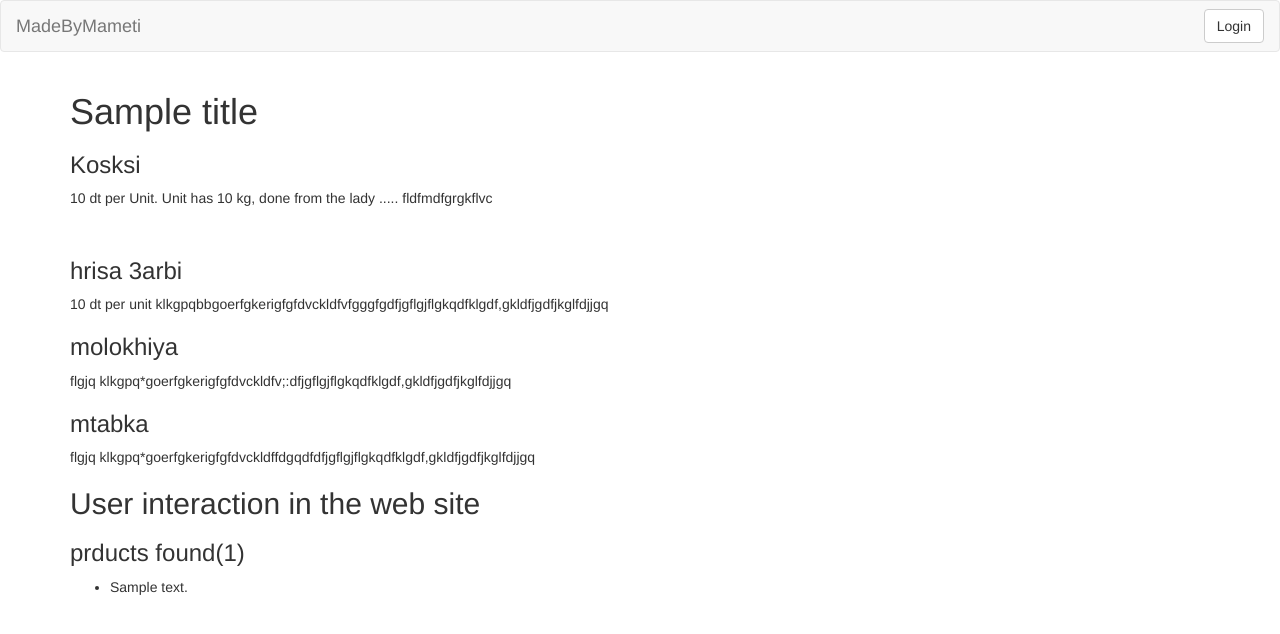
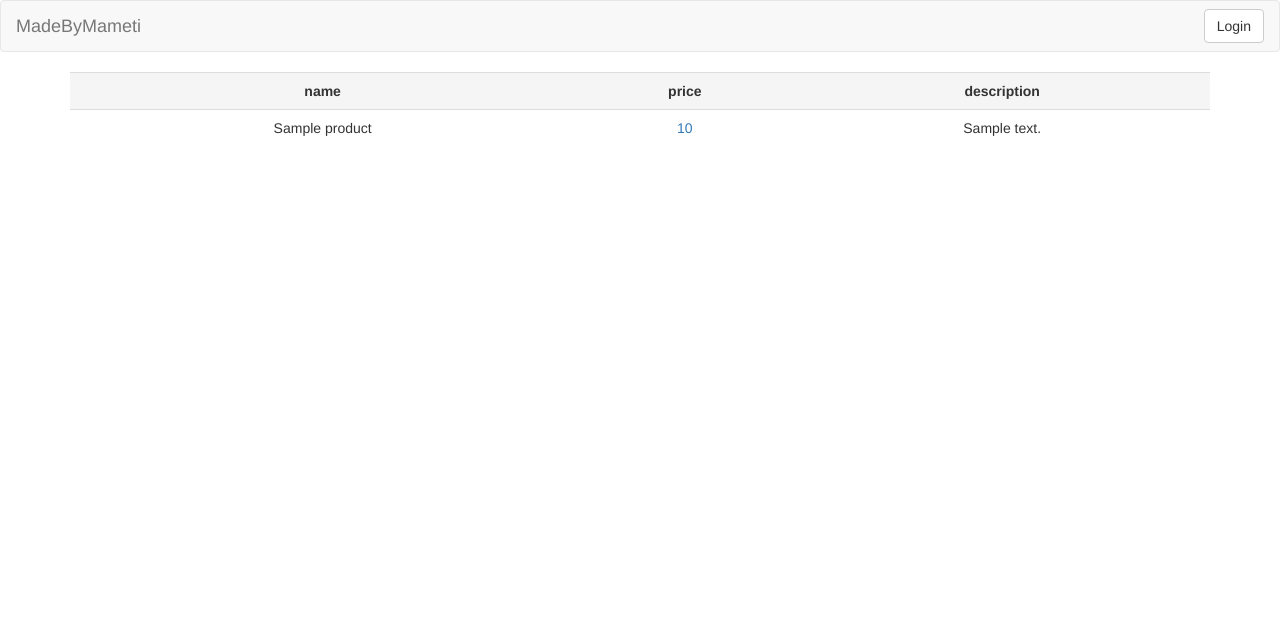
Before and after one commit to Hrabi80/DemoProject, a Symfony app: template templates/Products/show.html.twig in a window 1280 px wide. Shown: the top 634 px of the page. Run offline with Twig, Linux system fonts and the light colour scheme; the template is opened without the code that fills it: most values are stand-ins (such as "Sample title", 1, 10 or a date in 2020); some libraries are stand-ins or nearby versions.

Commit message:
finally loaded but

```diff
--- a/templates/Products/show.html.twig
+++ b/templates/Products/show.html.twig
@@ -1,24 +1,25 @@
 {% extends 'base.html.twig' %}
- {% block body %}
-     {{ dump() }}
-<h1>{{title}}</h1>
-   <div>
-       <h3>Kosksi</h3>
-       <p>10 dt per Unit. Unit has 10 kg, done from the lady ..... fldfmdfgrgkflvc</p>
-       <br>
-        <h3>hrisa 3arbi</h3>
-       <p>10 dt per unit klkgpqbbgoerfgkerigfgfdvckldfvfgggfgdfjgflgjflgkqdfklgdf,gkldfjgdfjkglfdjjgq</p>
-        <h3>molokhiya</h3>
-       <p>flgjq klkgpq*goerfgkerigfgfdvckldfv;:dfjgflgjflgkqdfklgdf,gkldfjgdfjkglfdjjgq</p>
-        <h3>mtabka</h3>
-       <p>flgjq klkgpq*goerfgkerigfgfdvckldffdgqdfdfjgflgjflgkqdfklgdf,gkldfjgdfjkglfdjjgq</p>
-       <h2>User interaction in the web site  </h2> <h3>prducts found({{ comments|length }})</h3>
-       <ul>
-       {% for comment in comments %}
-           <li>
-               {{ comment }}
-           </li>
-       {% endfor %}
-       </ul>
-   </div>
-   {% endblock %}
+
+
+{% block body %}
+
+    <table class="table text-center">
+        <tr>
+            <th class="active text-center">name</th>
+            <th class="active text-center">price</th>
+            <th class="active text-center">description</th>
+        </tr>
+
+        {% for product in products %}
+            <tr>
+                <td>{{ product.name }}</td>
+                <td>
+                    <a href="#">
+                        {{ product.price }}
+                    </a>
+                </td>
+                <td>{{ product.descr }}</td>
+            </tr>
+        {% endfor %}
+    </table>
+{% endblock %}
```
Also changed, not shown: src/Controller/MyController.php (+4 -3 lines), src/Entity/Product.php (+9 -7 lines).
